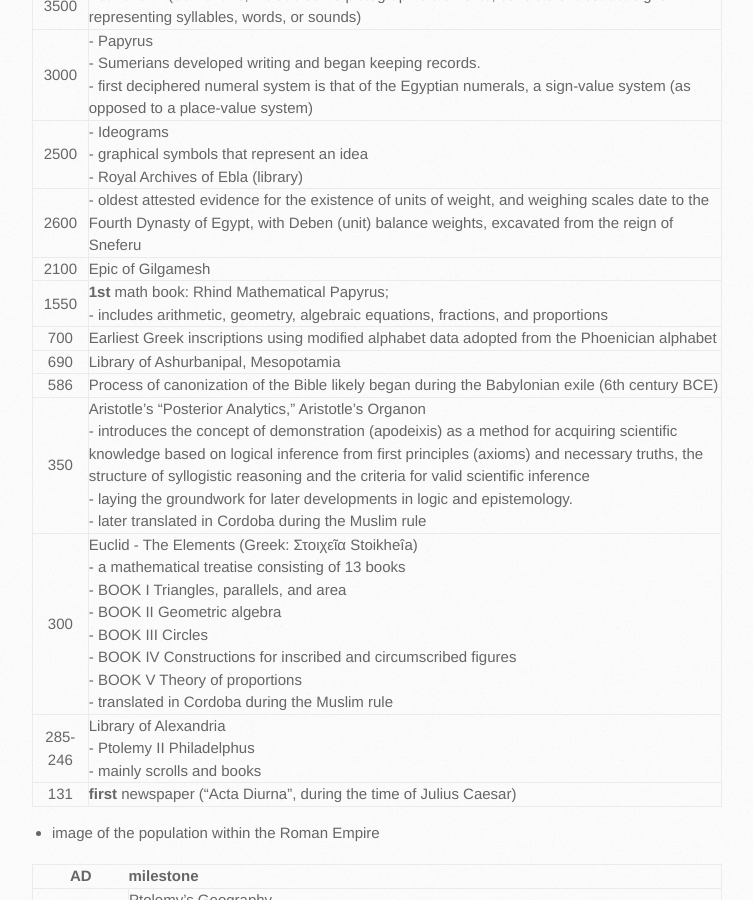
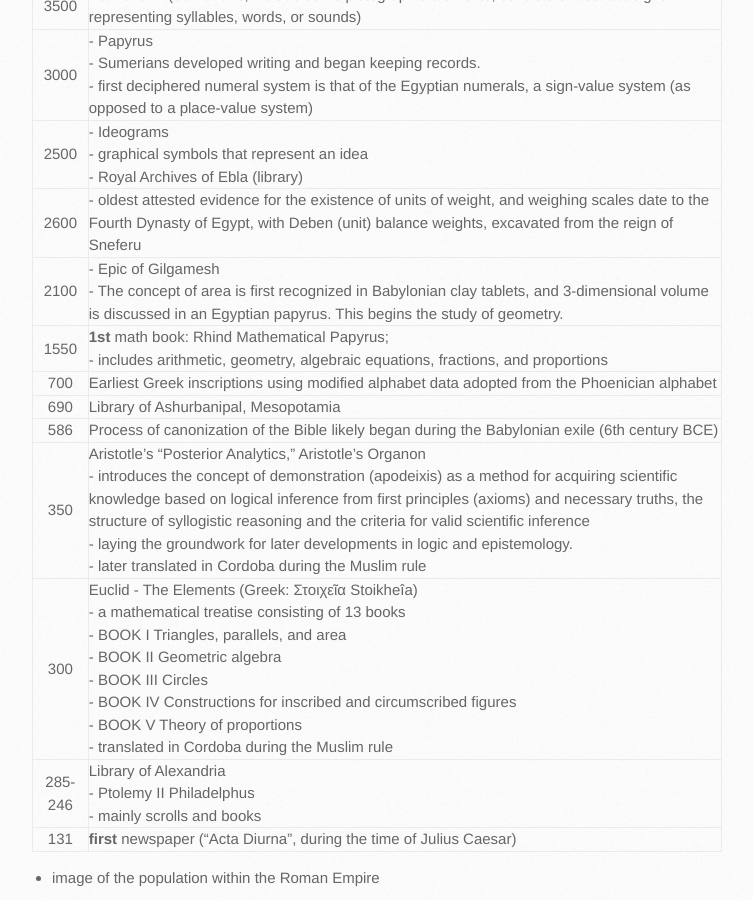
Before and after one commit to trumpfheller/trumpfheller.github.io, a Jekyll site: the page built from epistemologicalTree.md, in a window 1280 px wide and 900 px high, scrolled down 751 px. Shown: the whole window, without its empty margins (128-881 px from the left). Built offline with Jekyll 4.4.1, drawn with Linux system fonts in a browser that asks for light colours.

Commit message:
Update epistemologicalTree.md

```diff
--- a/epistemologicalTree.md
+++ b/epistemologicalTree.md
@@ -20,7 +20,7 @@ layout: default
 | 3000 | - Papyrus<br>- Sumerians developed writing and began keeping records. <br>- first deciphered numeral system is that of the Egyptian numerals, a sign-value system (as opposed to a place-value system) |
 | 2500 | - Ideograms<br>- graphical symbols that represent an idea<br>- Royal Archives of Ebla (library) |
 | 2600 | - oldest attested evidence for the existence of units of weight, and weighing scales date to the Fourth Dynasty of Egypt, with Deben (unit) balance weights, excavated from the reign of Sneferu |
-| 2100 | Epic of Gilgamesh |
+| 2100 | - Epic of Gilgamesh<br>- The concept of area is first recognized in Babylonian clay tablets, and 3-dimensional volume is discussed in an Egyptian papyrus. This begins the study of geometry. |
 | 1550 | **1st** math book: Rhind Mathematical Papyrus;<br>- includes arithmetic, geometry, algebraic equations, fractions, and proportions |
 | 700 | Earliest Greek inscriptions using modified alphabet data adopted from the Phoenician alphabet |
 | 690 | Library of Ashurbanipal, Mesopotamia |
```
